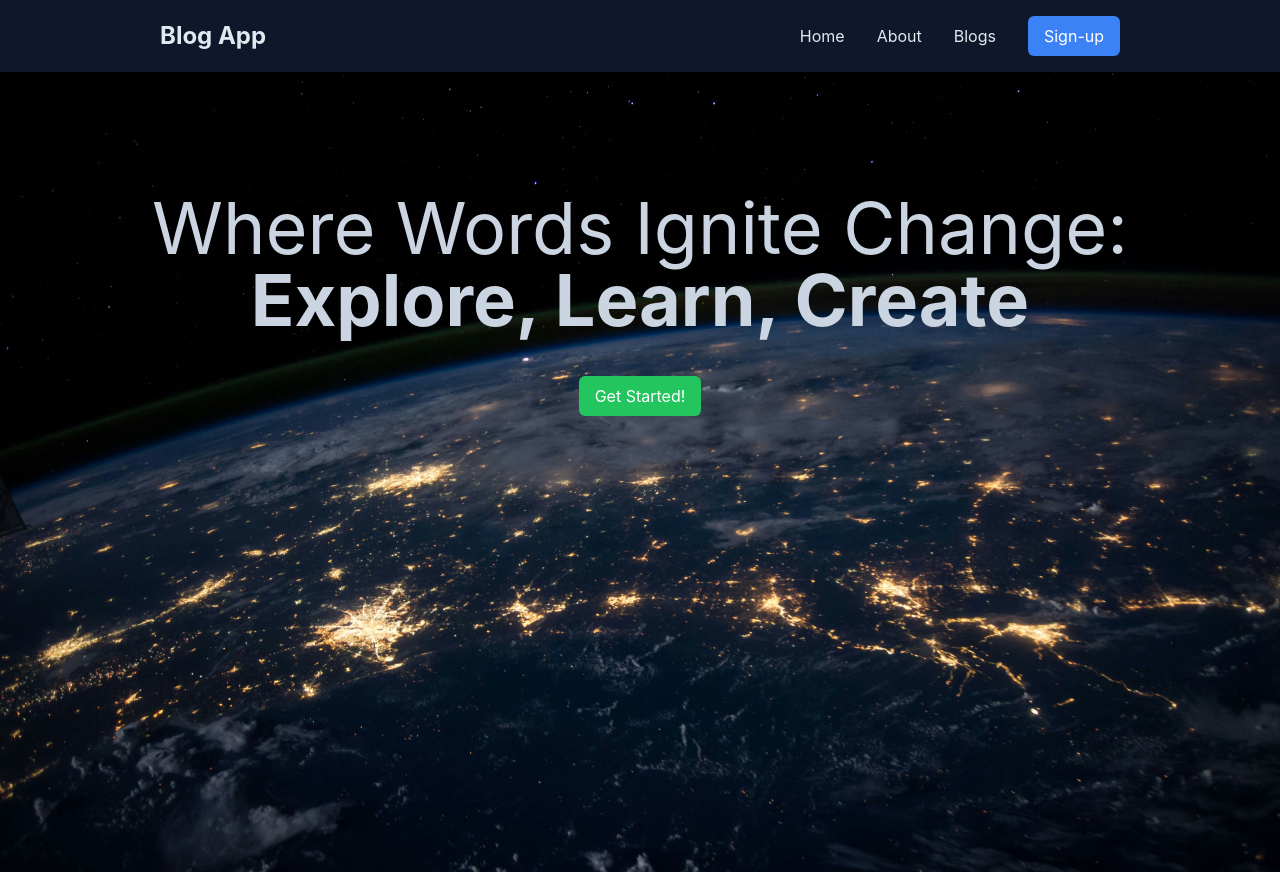
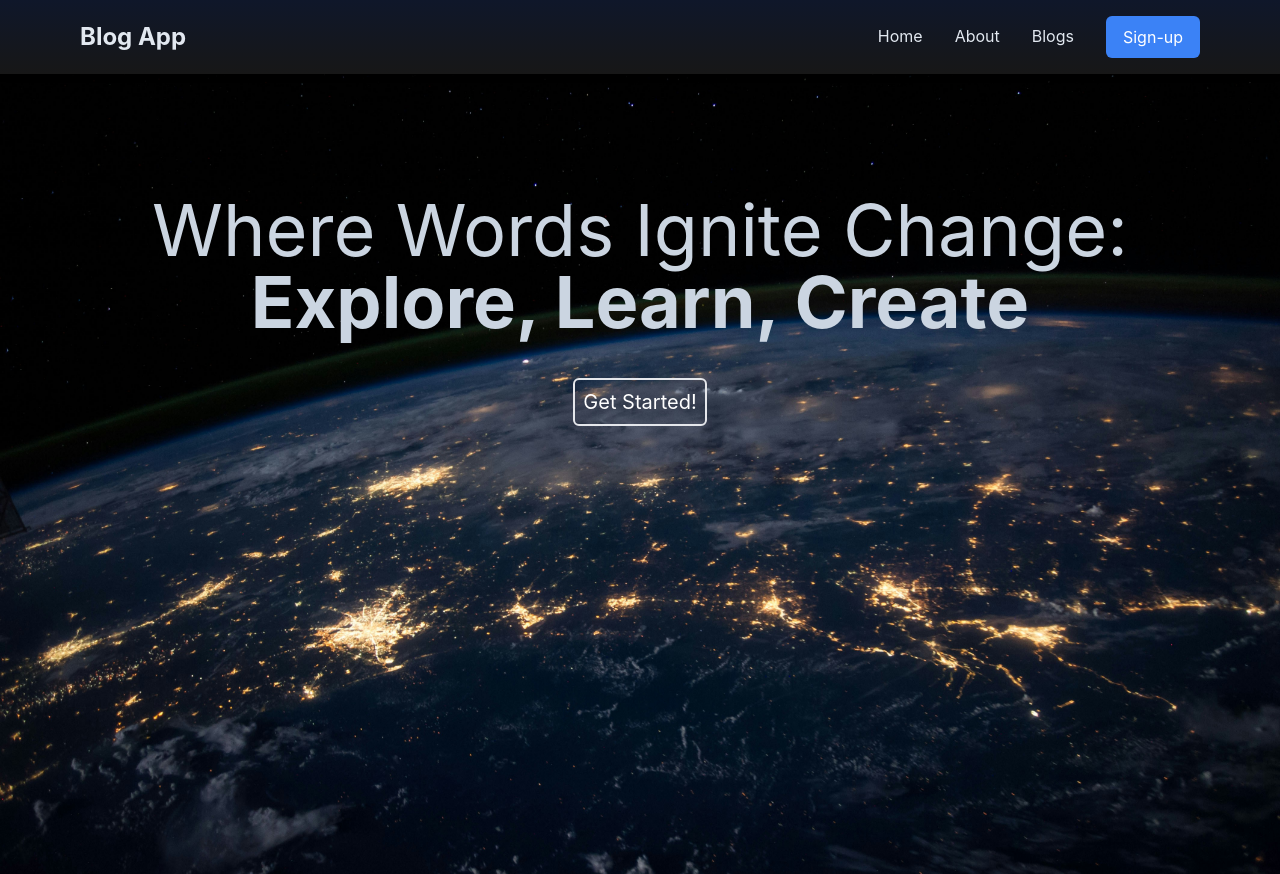
Before and after one commit to AshanAmir27/blog-app, a React (Create React App) app in the folder blog-app/: page / in a window 1280 px wide. Built offline with nearby package versions, Linux system fonts and the light colour scheme.

Commit message:
navbar background gradient + hover effect added to both signup and get started button

```diff
--- a/blog-app/src/Pages/Home.tsx
+++ b/blog-app/src/Pages/Home.tsx
@@ -8,9 +8,11 @@ function Home() {
         Where Words Ignite Change: <br />
         <span className='font-bold'>Explore, Learn, Create</span>
       </h1>
-      <button className='bg-green-500 hover:text-gray-900 hover:bg-white hover:border-2 text-white py-2 px-4 rounded-md'>
+      {/* <button className='bg-green-500 hover:text-gray-900 hover:bg-white hover:border-2 text-white py-2 px-4 rounded-md'>
         Get Started!
-      </button>
+      </button> */}
+
+      <button className='text-white border-2 px-2 py-2 hover:bg-white hover:text-black rounded-md text-xl hover:border-blue-500 transition-all duration-300 ease-in-out transform hover:scale-105 hover:-translate-y-1'>Get Started!</button>
     </div>
   );
 }
--- a/blog-app/src/Pages/Navbar.tsx
+++ b/blog-app/src/Pages/Navbar.tsx
@@ -1,19 +1,20 @@
 import React, { useState } from 'react';
 import { GiHamburgerMenu } from "react-icons/gi";
 import { IoClose } from "react-icons/io5";
+
 function Navbar() {
   const [menuOpen, setMenuOpen] = useState(false);
 
   return (
-    <nav className="bg-slate-900 shadow-md sticky top-0">
-      <div className="container mx-auto flex justify-between items-center py-4 px-4 lg:px-40">
+    <nav className="bg-gradient-to-b from-slate-900 to-neutral-900 shadow-md sticky top-0">
+      <div className="container mx-auto flex justify-between items-center py-4 px-4 lg:px-20">
         <div className="text-2xl font-bold text-slate-200">
           Blog App
         </div>
         {/* Hamburger Menu (visible on mobile screens) */}
         <div className="lg:hidden">
           <button onClick={() => setMenuOpen(!menuOpen)} className="text-slate-200 focus:outline-none">
-            {menuOpen ? < IoClose size={30} /> : <GiHamburgerMenu size={30} />}
+            {menuOpen ? <IoClose size={30} /> : <GiHamburgerMenu size={30} />}
           </button>
         </div>
         {/* Full Menu (visible on larger screens) */}
@@ -21,16 +22,23 @@ function Navbar() {
           <li className="hover:text-slate-300 cursor-pointer py-2">Home</li>
           <li className="hover:text-slate-300 cursor-pointer py-2">About</li>
           <li className="hover:text-slate-300 cursor-pointer py-2">Blogs</li>
-          <li className="bg-blue-500 text-white py-2 px-4 rounded-md"><button>Sign-up</button></li>
+          <li className="py-2 px-4 bg-blue-500 text-white rounded-md hover:bg-white hover:text-blue-500 border border-transparent
+          ">
+            <button>Sign-up</button>
+          </li>
         </ul>
       </div>
 
       {/* Mobile Menu (visible when hamburger icon is clicked) */}
       {menuOpen && (
-        <ul className="lg:hidden flex flex-col items-center space-y-4 bg-slate-700 py-4 ">
-          <li className="hover:text-gray-900 cursor-pointer text-slate-200">Home</li>
-          <li className="hover:text-gray-900 cursor-pointer text-slate-200">About</li>
-          <li className="hover:text-gray-900 cursor-pointer text-slate-200">Blogs</li>
+        <ul className="lg:hidden flex flex-col items-center space-y-4 bg-slate-700 py-4">
+          <li className="hover:text-gray-300 cursor-pointer text-slate-200">Home</li>
+          <li className="hover:text-gray-300 cursor-pointer text-slate-200">About</li>
+          <li className="hover:text-gray-300 cursor-pointer text-slate-200">Blogs</li>
+          <li className="py-2 px-4 bg-blue-500 text-white rounded-md hover:bg-white hover:text-blue-500 border border-transparent
+          ">
+            <button>Sign-up</button>
+          </li>
         </ul>
       )}
     </nav>
```
